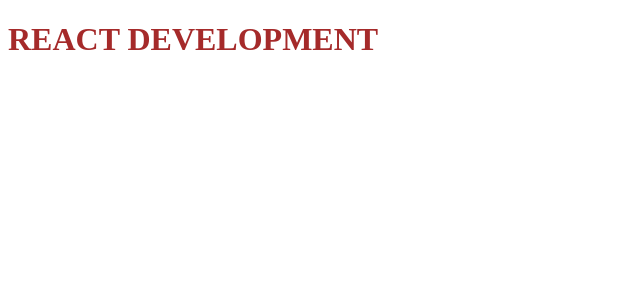
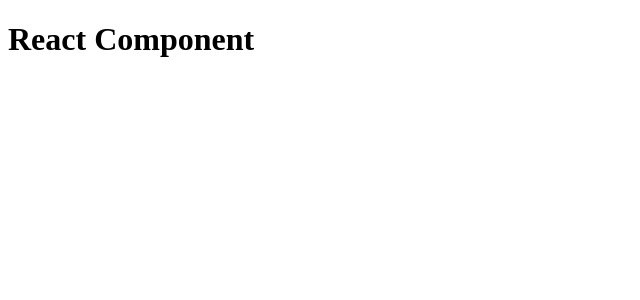
Before and after one commit to saiteja9177/Namaste-react, a React (Vite) app: page / in a window 1280 px wide. Shown: the top 300 px of the page, without its empty margins (0-640 px from the left). Built offline with nearby package versions, Linux system fonts and the light colour scheme.

Commit message:
React Component

```diff
--- a/App.js
+++ b/App.js
@@ -7,5 +7,9 @@
   </h1>
 );
 
+const HeadingComponent = () => {
+    return <h1>React Component</h1>
+}
+
 const root = ReactDOM.createRoot(document.getElementById("root"));
-root.render(jsxHeading);
+root.render(<HeadingComponent/>);
```
